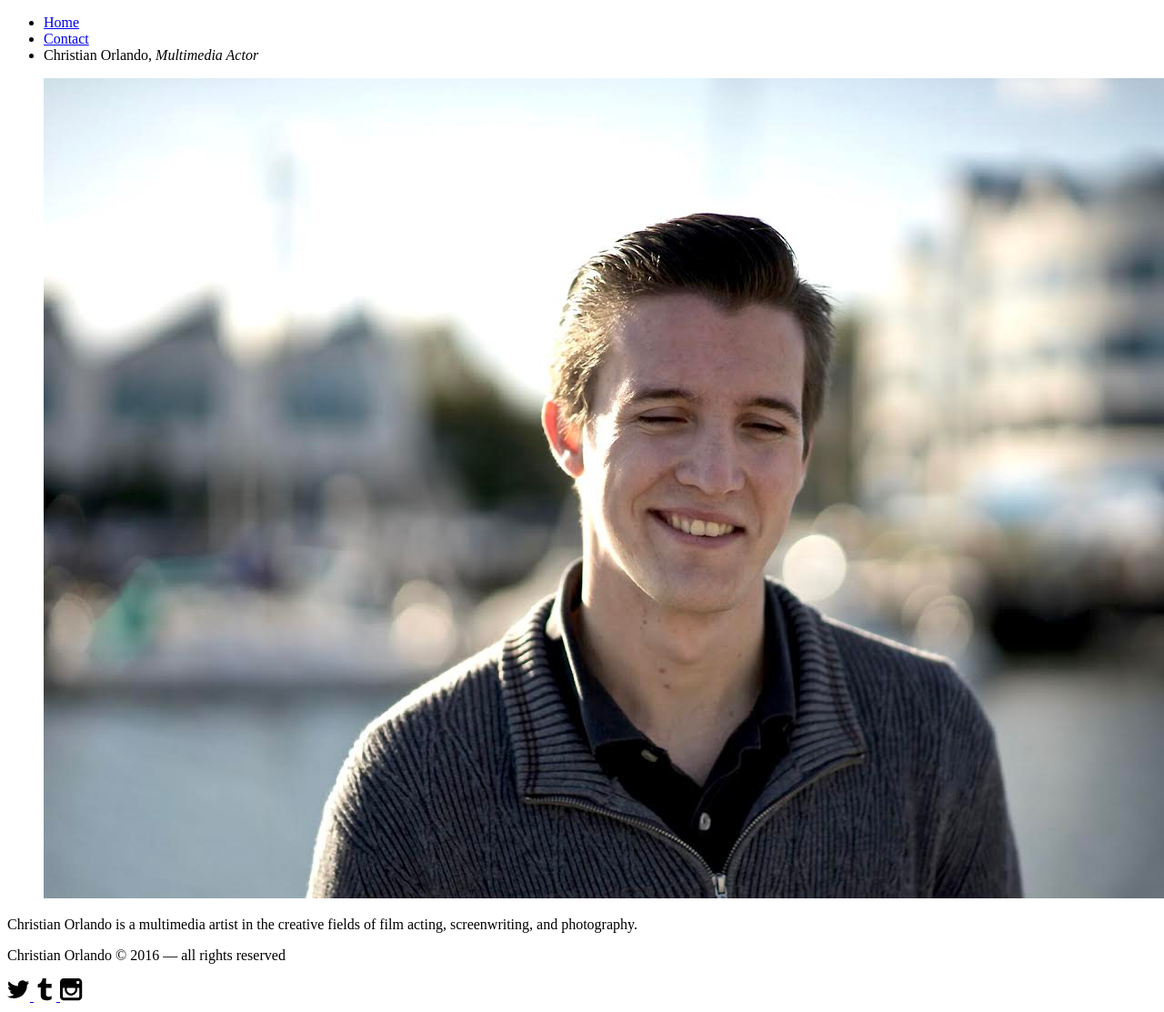
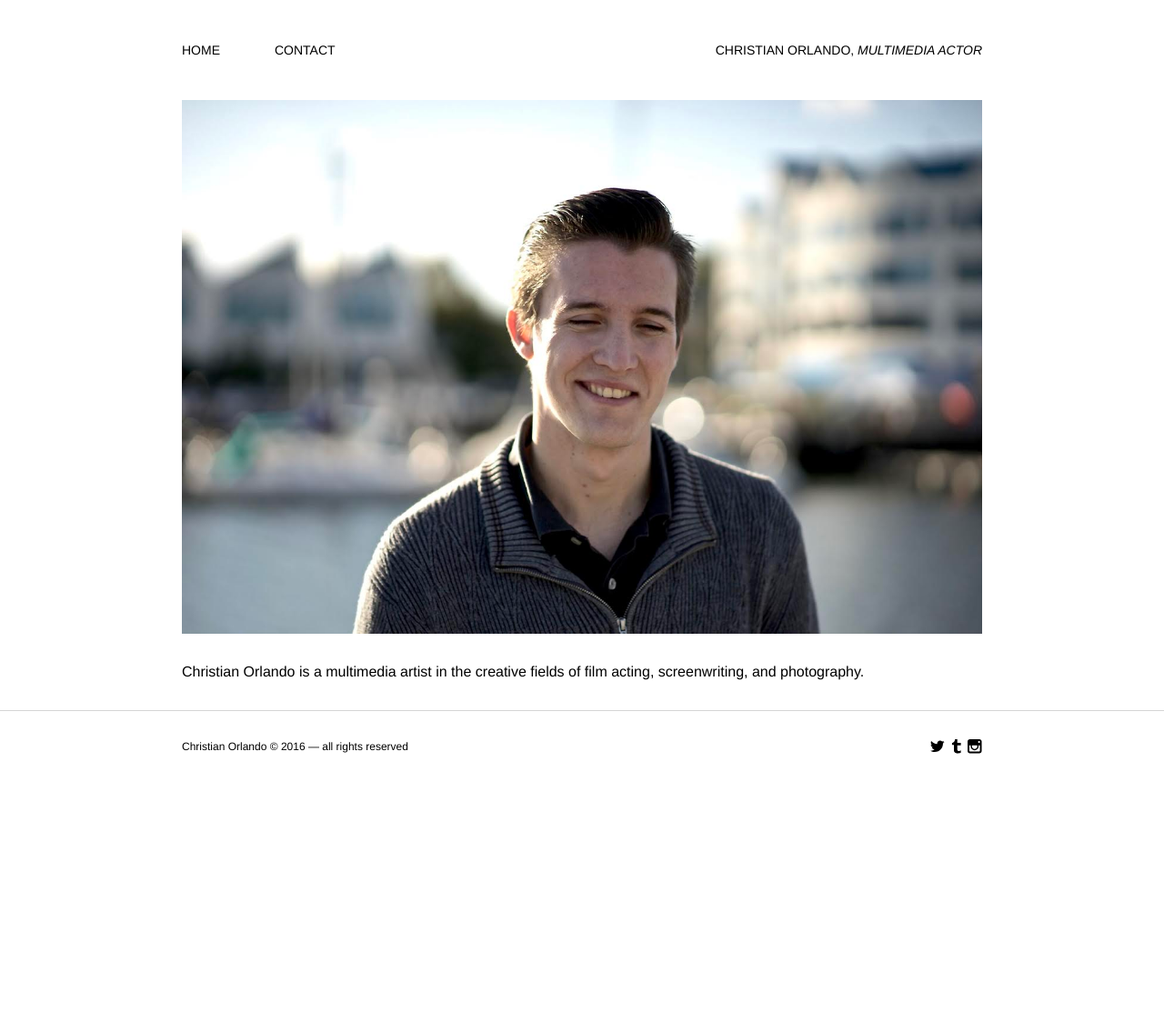
Before and after one commit to carolineorlando/cno, a Jekyll site: the page built from index.md, in a window 1280 px wide. Shown: the whole page at 91% size. Built offline with Jekyll 4.4.1, drawn with Linux system fonts in a browser that asks for light colours; after the commit the page ends 900 px from its top, so only the background shows below that.

Commit message:
Remove duplicative sitebaseurl ref from stylesheet

```diff
--- a/_includes/head.html
+++ b/_includes/head.html
@@ -6,7 +6,7 @@
   <title>{% if page.title %}{{ page.title }}{% else %}{{ site.title }}{% endif %}</title>
   <meta name="description" content="{% if page.excerpt %}{{ page.excerpt | strip_html | strip_newlines | truncate: 160 }}{% else %}{{ site.description }}{% endif %}">
 
-  <link rel="stylesheet" href="{{ site.baseurl }}/{{ "/css/main.css" | prepend: site.baseurl }}">
+  <link rel="stylesheet" href="{{ "/css/main.css" | prepend: site.baseurl }}">
   <link rel="canonical" href="{{ page.url | replace:'index.html','' | prepend: site.baseurl | prepend: site.url }}">
   <link rel="alternate" type="application/rss+xml" title="{{ site.title }}" href="{{ "/feed.xml" | prepend: site.baseurl | prepend: site.url }}">
 </head>
```
